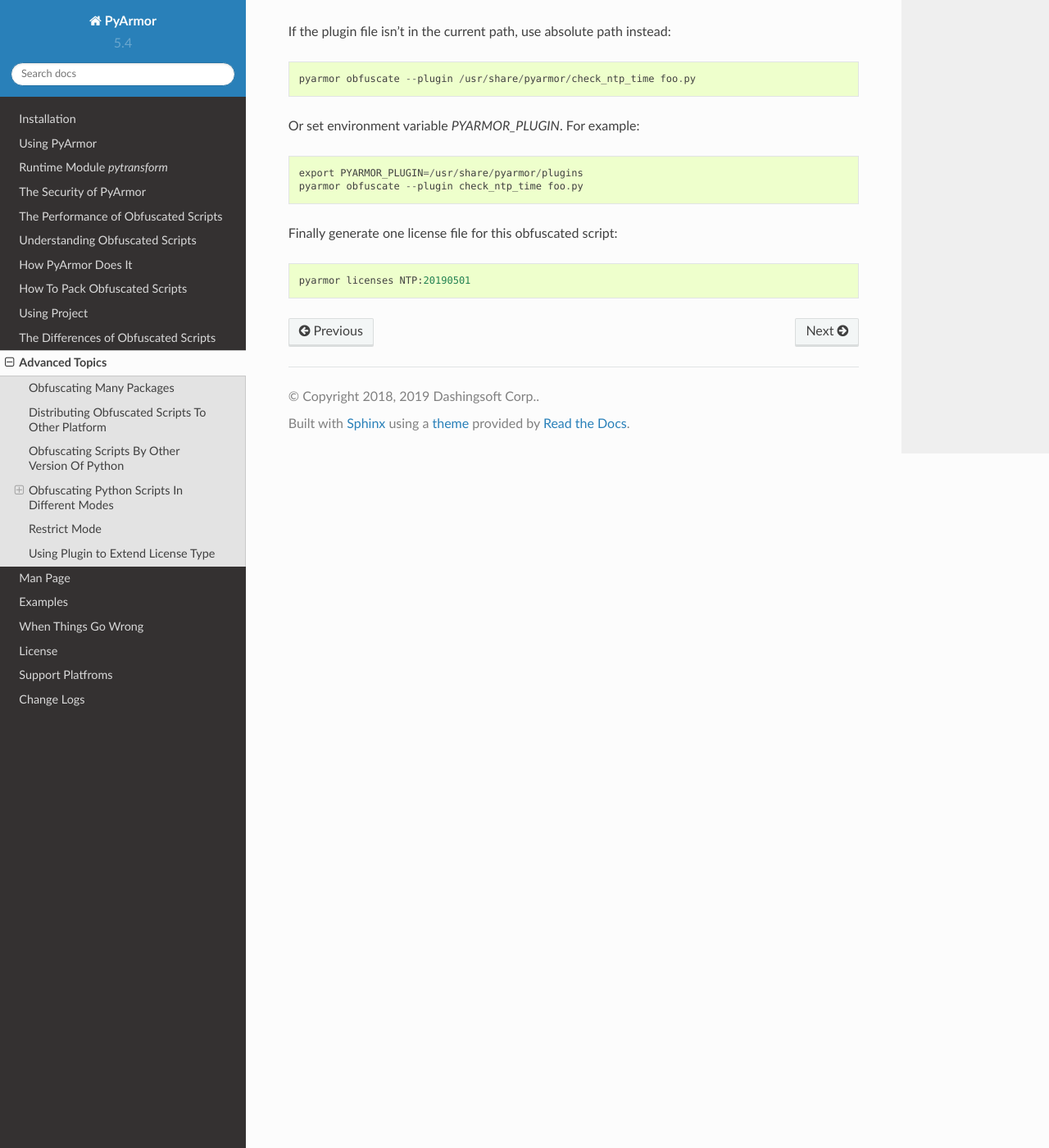
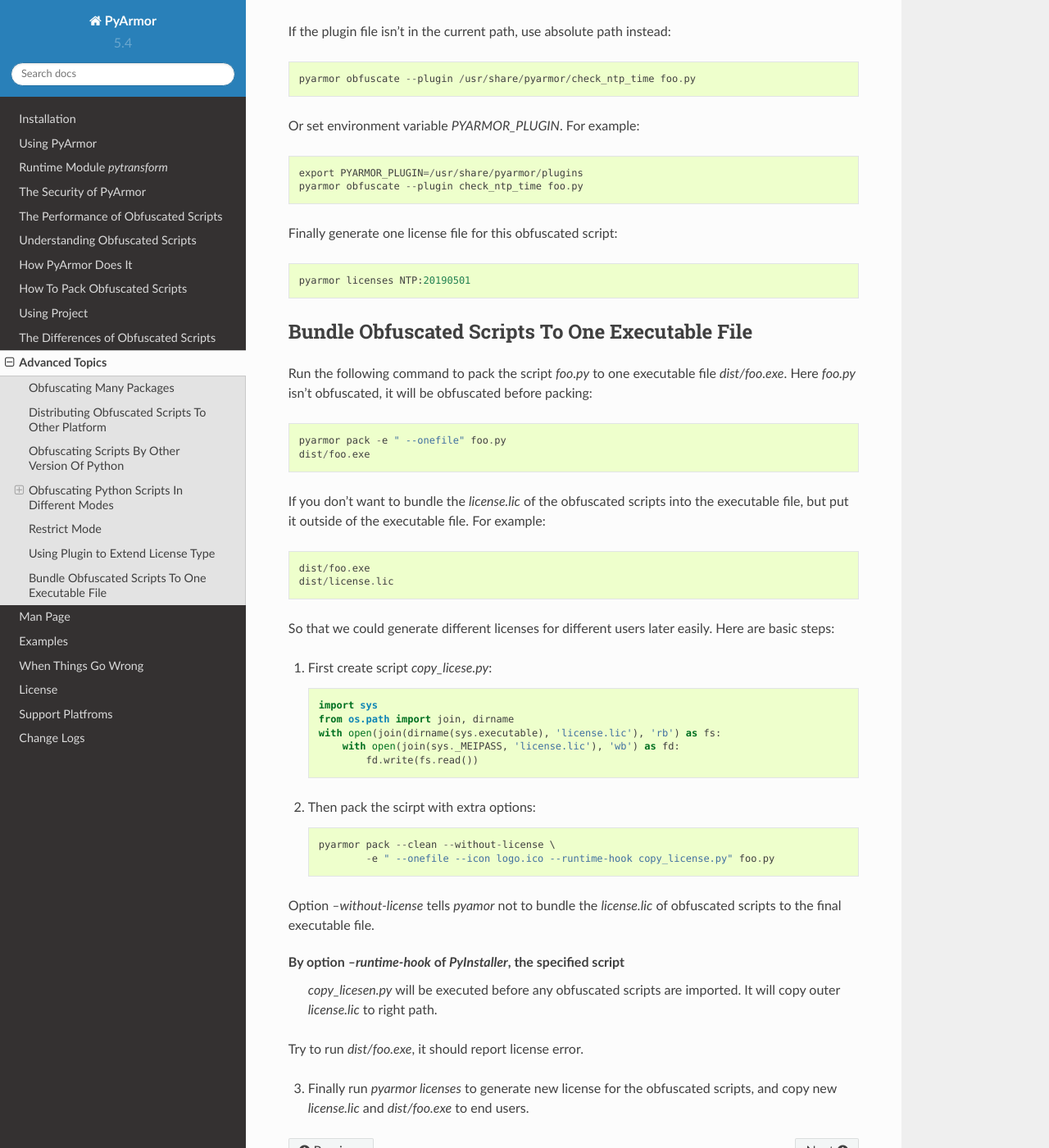
Before and after one commit to dashingsoft/pyarmor, a Sphinx documentation site: the page built from docs/advanced.rst, in a window 1280 px wide and 1400 px high, scrolled down 6186 px. Shown: the whole window at 82% size. Built offline with Sphinx 7.4.7 and the Read the Docs theme 2.0.0, drawn with Linux system fonts in a browser that asks for light colours.

Commit message:
Add usage for bundle one file

```diff
--- a/docs/advanced.rst
+++ b/docs/advanced.rst
@@ -312,6 +312,54 @@
 
     pyarmor licenses NTP:20190501
 
+.. _bundle obfuscated scripts to one executable file:
+
+Bundle Obfuscated Scripts To One Executable File
+------------------------------------------------
+
+Run the following command to pack the script `foo.py` to one
+executable file `dist/foo.exe`. Here `foo.py` isn't obfuscated, it
+will be obfuscated before packing::
+
+    pyarmor pack -e " --onefile" foo.py
+    dist/foo.exe
+
+If you don't want to bundle the `license.lic` of the obfuscated
+scripts into the executable file, but put it outside of the executable
+file. For example::
+
+    dist/foo.exe
+    dist/license.lic
+
+So that we could generate different licenses for different users
+later easily. Here are basic steps:
+
+1. First create script `copy_licese.py`::
+
+    import sys
+    from os.path import join, dirname
+    with open(join(dirname(sys.executable), 'license.lic'), 'rb') as fs:
+        with open(join(sys._MEIPASS, 'license.lic'), 'wb') as fd:
+            fd.write(fs.read())
+
+2. Then pack the scirpt with extra options::
+
+    pyarmor pack --clean --without-license \
+            -e " --onefile --icon logo.ico --runtime-hook copy_license.py" foo.py
+
+Option `--without-license` tells `pyamor` not to bundle the
+`license.lic` of obfuscated scripts to the final executable file.
+
+By option `--runtime-hook` of `PyInstaller`, the specified script
+ `copy_licesen.py` will be executed before any obfuscated scripts are
+ imported. It will copy outer `license.lic` to right path.
+
+Try to run `dist/foo.exe`, it should report license error.
+
+3. Finally run `pyarmor licenses` to generate new license for the
+   obfuscated scripts, and copy new `license.lic` and `dist/foo.exe`
+   to end users.
+
 .. customizing protection code:
 
 .. include:: _common_definitions.txt
```
